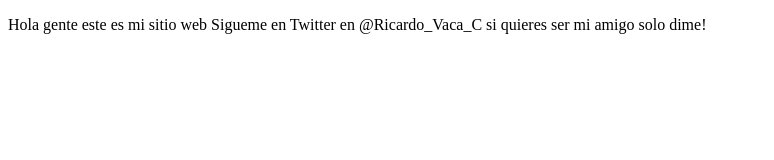
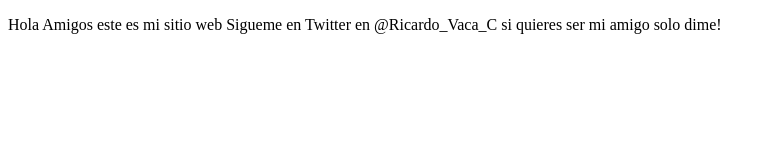
Before and after one commit to RicardoVacaCaicedo/proyectoDemoCursoPrework, a plain HTML site: page index.html in a window 1280 px wide. Shown: the whole page, without its empty margins (0-774 px from the left). Drawn offline with Linux system fonts and the light colour scheme.

Commit message:
cambios agregamos hola amigos

```diff
--- a/index.html
+++ b/index.html
@@ -8,7 +8,7 @@
 </head>
 <body>
    <p>
-       Hola gente este es mi sitio web
+       Hola Amigos este es mi sitio web
        Sigueme en Twitter en @Ricardo_Vaca_C si quieres ser mi amigo solo dime!
    </p>
 </body>
```
